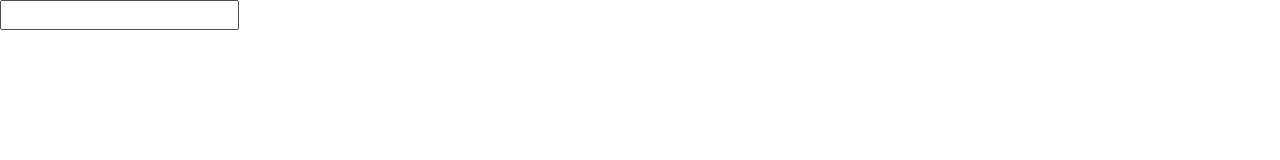
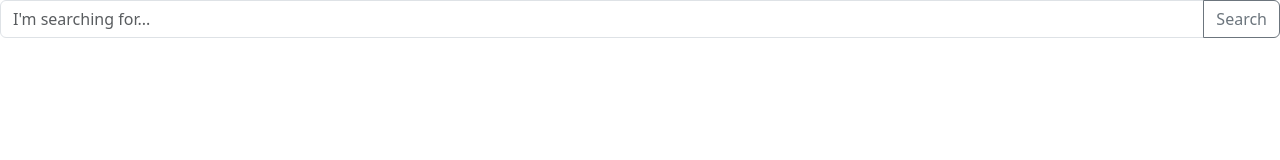
Before and after one commit to hdev2002/cs50, a plain HTML site: page 0-html-css/project-0/index.html in a window 1280 px wide. Drawn offline with nearby package versions, Linux system fonts and the light colour scheme.

Commit message:
search bar

```diff
--- a/0-html-css/project-0/index.html
+++ b/0-html-css/project-0/index.html
@@ -8,7 +8,10 @@
   </head>
   <body>
     <form>
-        <input type="text" name="search" id="search-bar">
+        <div class="input-group mb-3">
+  <input type="text" class="form-control" placeholder="I'm searching for..." aria-label="Search bar" aria-describedby="button-addon2">
+  <button class="btn btn-outline-secondary" type="button" id="button-addon2">Search</button>
+</div>
     </form>
   </body>
 </html>
--- a/0-html-css/project-0/styles.css
+++ b/0-html-css/project-0/styles.css
@@ -0,0 +1,3 @@
+* {
+
+}
```
